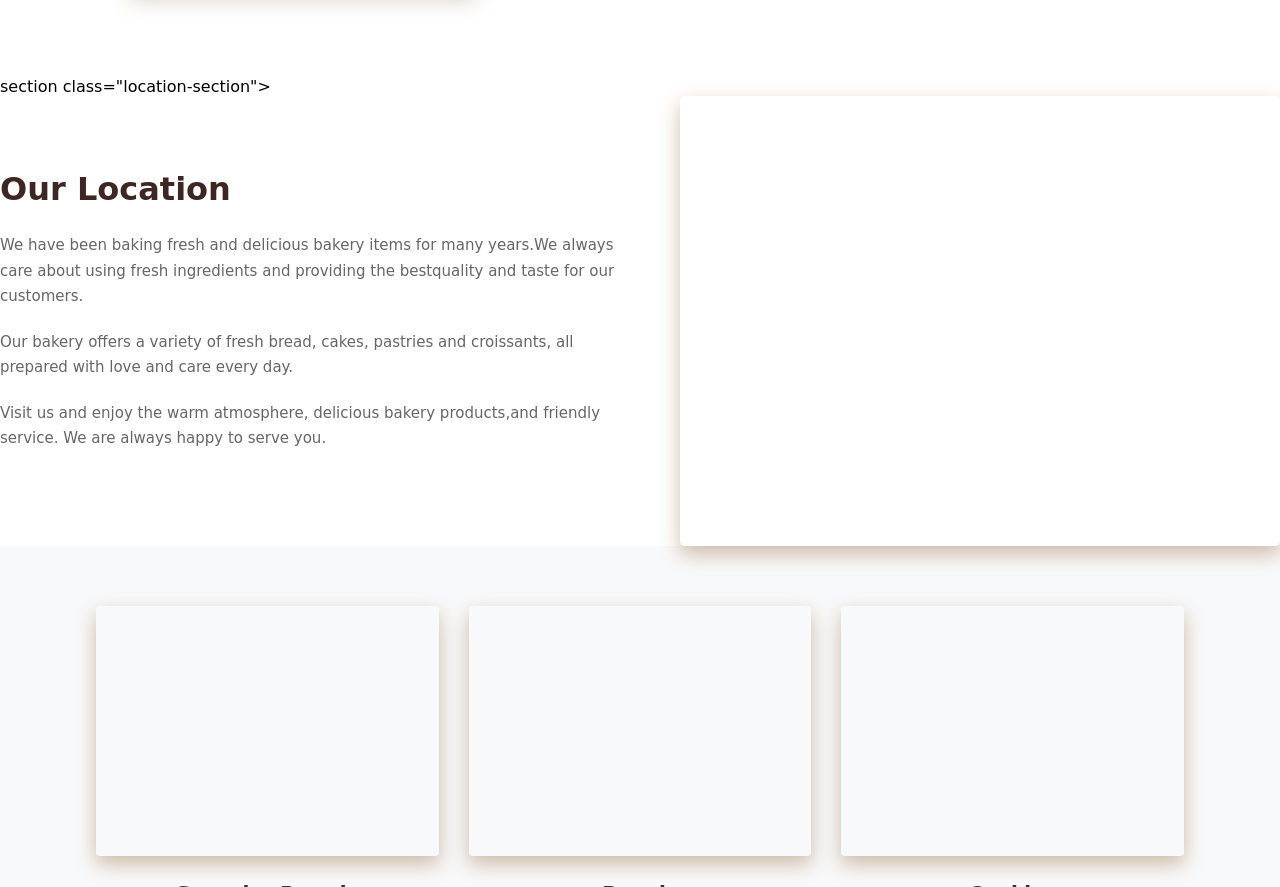
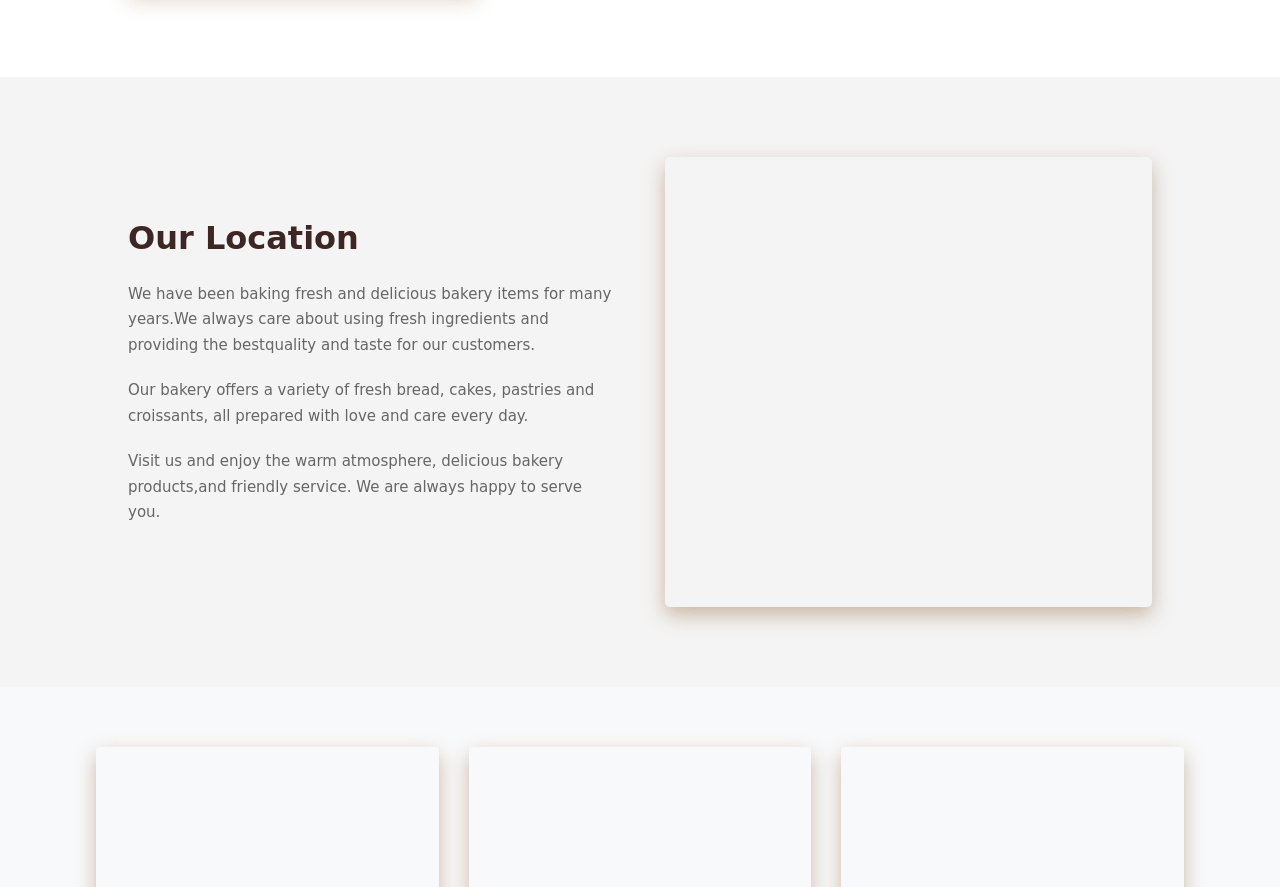
Before and after one commit to boshra1442-code/HTML-Task3, a plain HTML site: page DAY 8/index.html in a window 1280 px wide. Shown: the part 1337-2224 px from the top of the page. Drawn offline with Linux system fonts and the light colour scheme; a web font is replaced by a local one.

Commit message:
update bakary website

```diff
--- a/DAY 8/index.html
+++ b/DAY 8/index.html
@@ -52,7 +52,7 @@
         </div>
         </div>
     </section>
-section class="location-section">
+    <section class="location-section">
     <div class="location-container">
         <div class="location-content">
             <h2>Our Location</h2>
```
Lines whose indentation alone changed are shown as unchanged.
